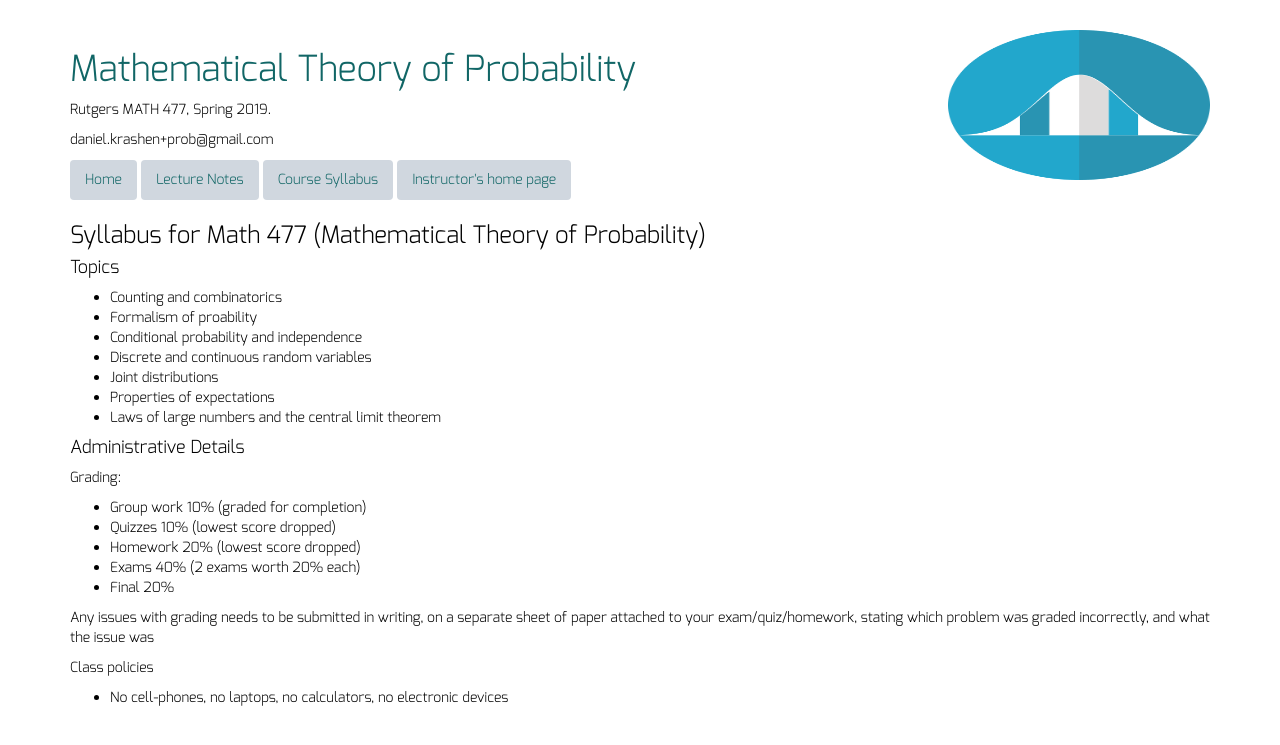
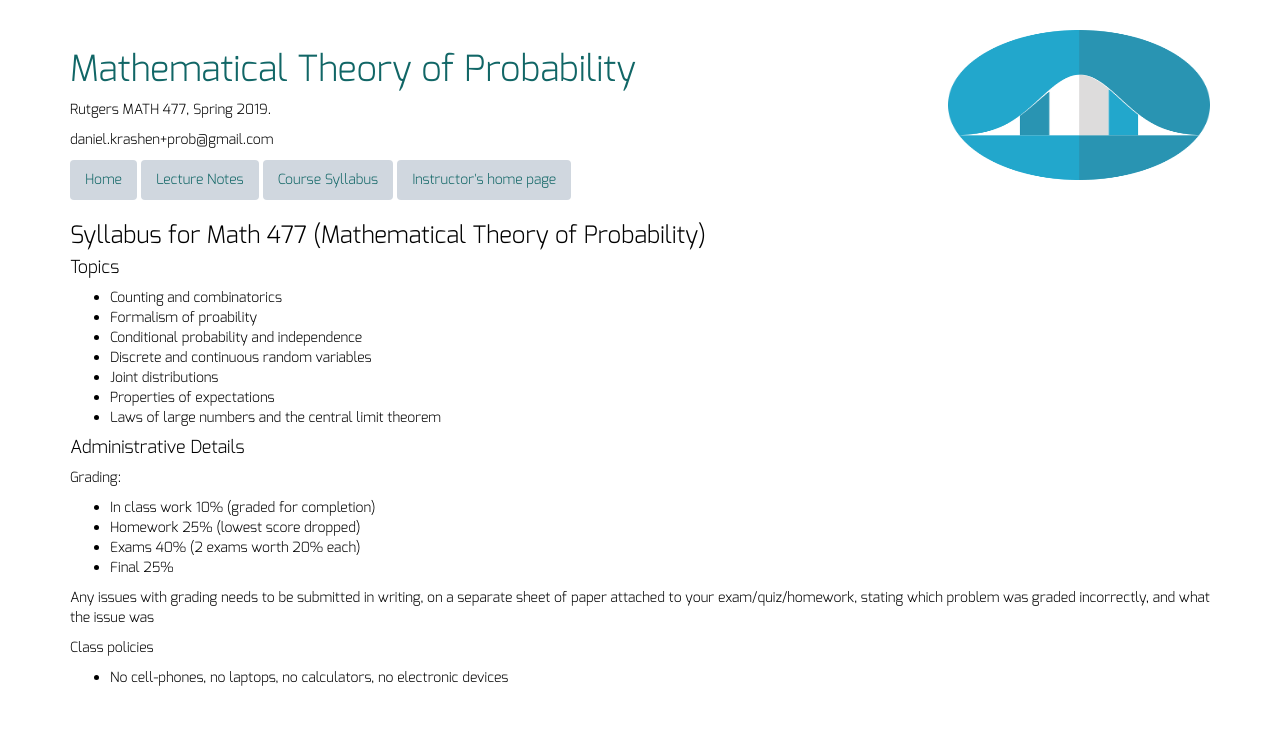
Before and after one commit to dkrashen/probability, a Jekyll site: the page built from syllabus.md, in a window 1280 px wide. Shown: the top 745 px of the page. Built offline with Jekyll 4.4.1, drawn with Linux system fonts in a browser that asks for light colours; nearby versions of some CDN libraries.

Commit message:
update syllabus grading policy

```diff
--- a/syllabus.md
+++ b/syllabus.md
@@ -17,11 +17,10 @@ layout: default
 <h4>Administrative Details</h4>
 
 Grading:
- - Group work 10% (graded for completion)
- - Quizzes 10% (lowest score dropped)
- - Homework 20% (lowest score dropped)
+ - In class work 10% (graded for completion)
+ - Homework 25% (lowest score dropped)
  - Exams 40% (2 exams worth 20% each)
- - Final 20%
+ - Final 25%
 
 Any issues with grading needs to be submitted in writing, on a separate
 sheet of paper attached to your exam/quiz/homework, stating which problem
```
